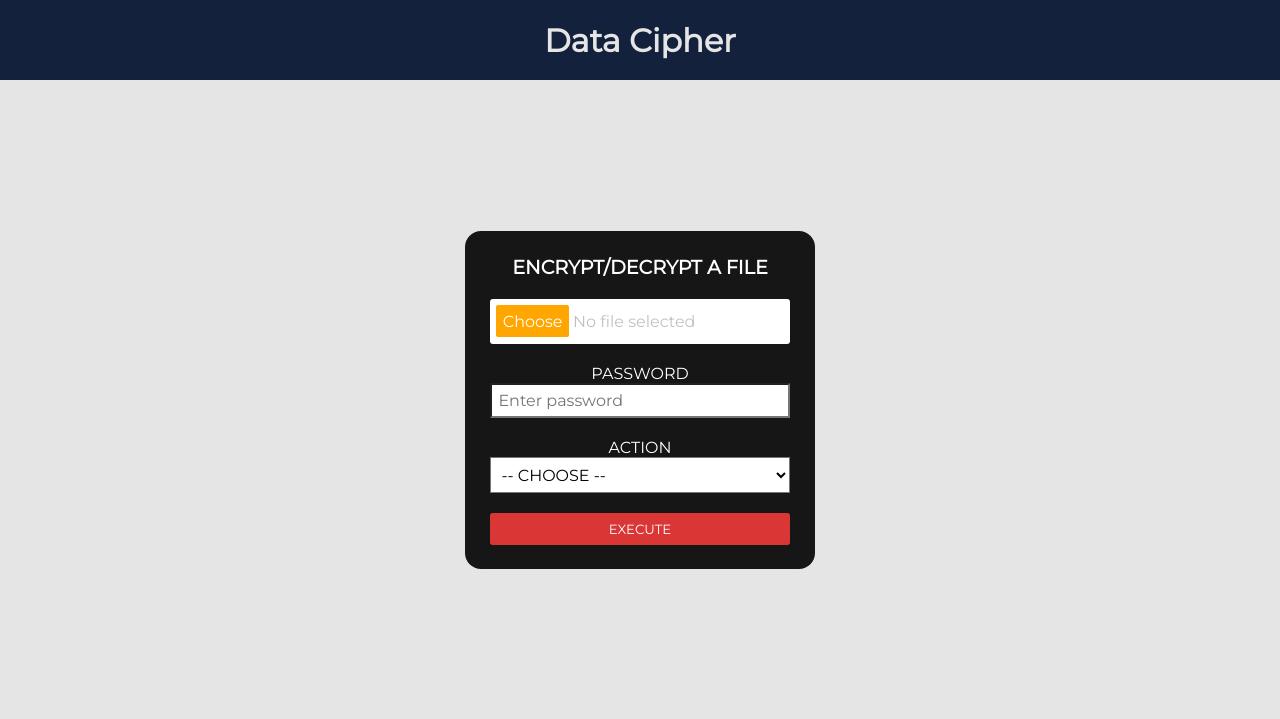
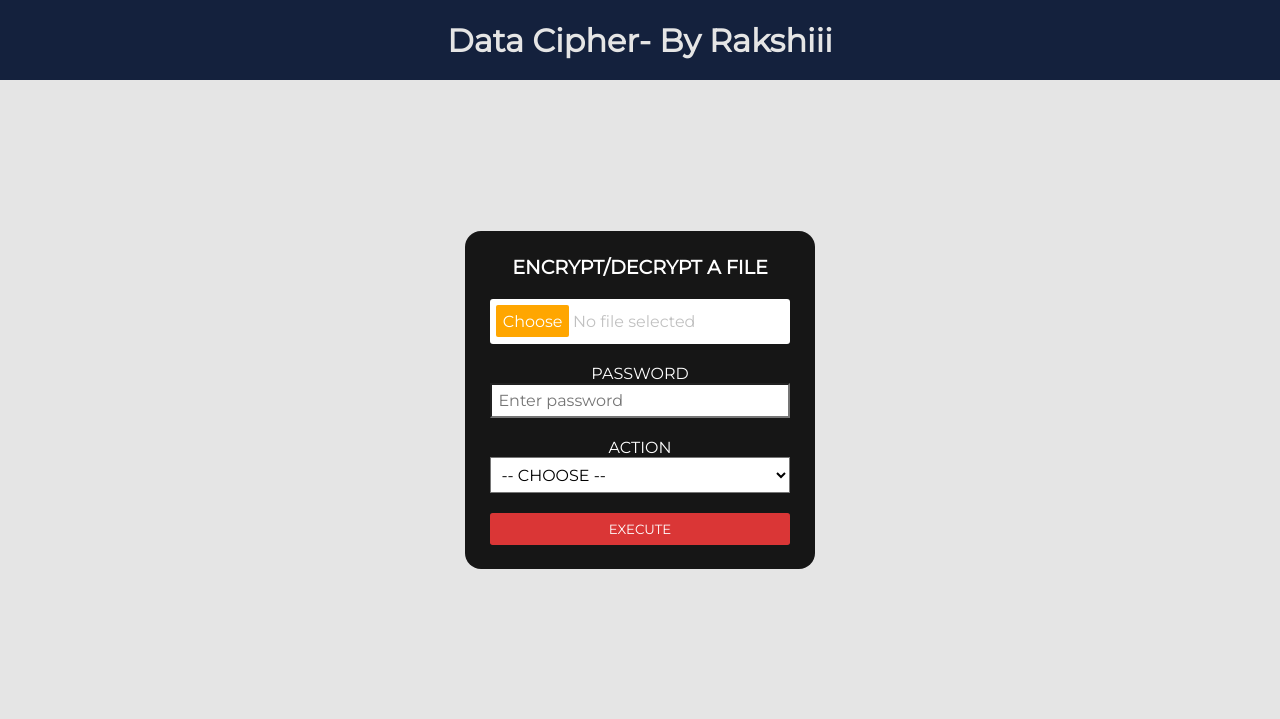
Before and after one commit to rakshith4able/data-cipher, a PHP site: page / in a window 1280 px wide. Shown: the top 719 px of the page. Run offline with PHP 8.4, Linux system fonts and the light colour scheme.

Commit message:
Final Commit

```diff
--- a/index.php
+++ b/index.php
@@ -89,7 +89,7 @@ if (isset($_POST) && isset($_POST['action'])) {
 
 <body>
     <header>
-        <h1>Data Cipher</h1>
+        <h1>Data Cipher- By Rakshiii</h1>
     </header>
 
     <div class="container">
```
